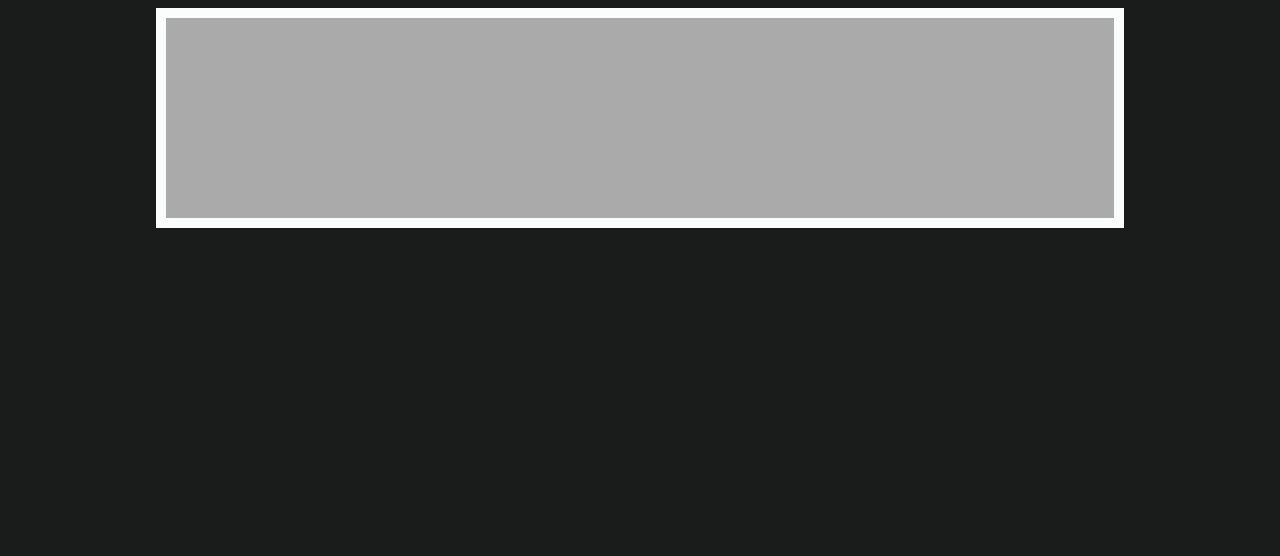
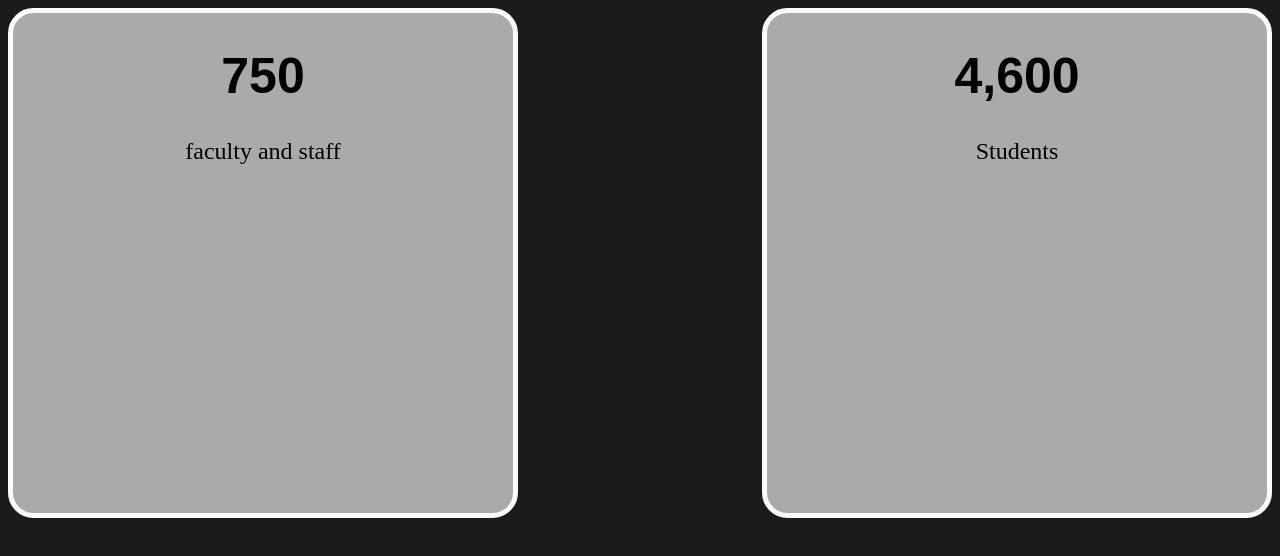
Before and after one commit to Philly-P/MediaCard, a plain HTML site: page index.html in a window 1280 px wide. Drawn offline with Linux system fonts and the light colour scheme.

Commit message:
progress
added left and right and created the two cards for faculty and staff and students at Clarkson university (estimated).

```diff
--- a/index.html
+++ b/index.html
@@ -7,9 +7,15 @@
 <link rel="stylesheet" href="style.css">
 </head>
 <body>
-<div class="center">
+    <div style="text-align: right;" class="left">
+        <h1> 750 </h1>
+        <p> faculty and staff </p>
 
+    </div>
+    <div style="text-align: left;" class="right">
+        <h1> 4,600 </h1>
+        <p>Students</p>
 
-</div>
+    </div>
 </body>
 </html>
--- a/style.css
+++ b/style.css
@@ -6,18 +6,31 @@
         background-color: #1a1b1b;
     }
 
-    div{
-        width: 400px;
-        height: 200px;
-        border: 10px solid #fbfcfc;
-        background-color: #aaaaaa;
-        border-radius: 0%;
+    h1{
+        text-align: center;
+        font-size: 50px;
+        font-family: fantasy;
     }
 
+    p{
+        text-align: center;
+        font-size: 24px;
+        font-family: 'Times New Roman', Times, serif;
+    }
 
-    .center{
-        display: block;
-        margin-left: auto;
-        margin-right: auto;
-        width: 75%;
+    div{
+        width: 500px;
+        height: 500px;
+        border: 5px solid #fbfcfc;
+        background-color: #aaaaaa;
+        border-radius: 5%;
     }
+.left{
+    float: left;
+
+}
+
+.right{
+    float: right;
+
+}
```
